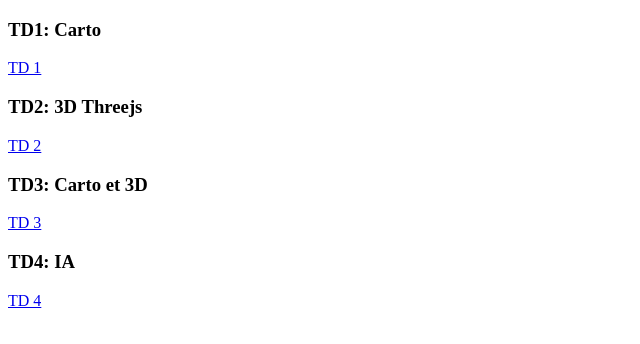
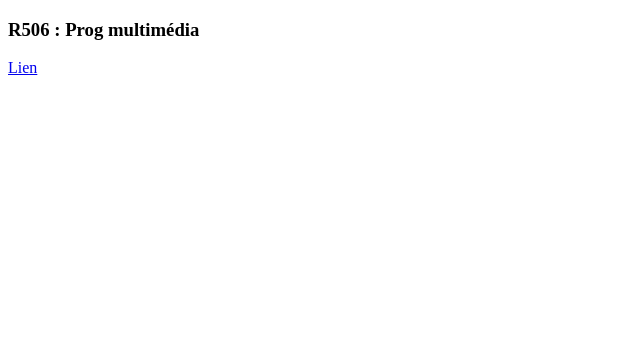
Before and after one commit to xDraawwScript/xDraawwScript.github.io, a plain HTML site: page index.html in a window 1280 px wide. Shown: the whole page, without its empty margins (0-640 px from the left). Drawn offline with Linux system fonts and the light colour scheme.

Commit message:
Update index.html

```diff
--- a/index.html
+++ b/index.html
@@ -1,17 +1,11 @@
 <!DOCTYPE html>
 <html>
 <head>
-	<title>un exemple de page montrer les résultats des différents TDs</title>
+	<title>Portfolio</title>
 	<meta charset="utf-8"/>
 </head>
 <body>
-	<h3>TD1: Carto</h3>
-	<a href="TD1/carto.html">TD 1</a><br/>
-	<h3>TD2: 3D Threejs</h3>
-	<a href="TD2/threejs.html">TD 2</a><br/>
-	<h3>TD3: Carto et 3D</h3>
-	<a href="TD3/carto3D.html">TD 3</a><br/>
-	<h3>TD4: IA</h3>
-	<a href="TD4/IA.html">TD 4</a><br/>
+	<h3>R506 : Prog multimédia</h3>
+	<a href="https://github.com/xDraawwScript/InitiationMultimedia.github.io">Lien</a><br/>
 </body>
 </html>
```
